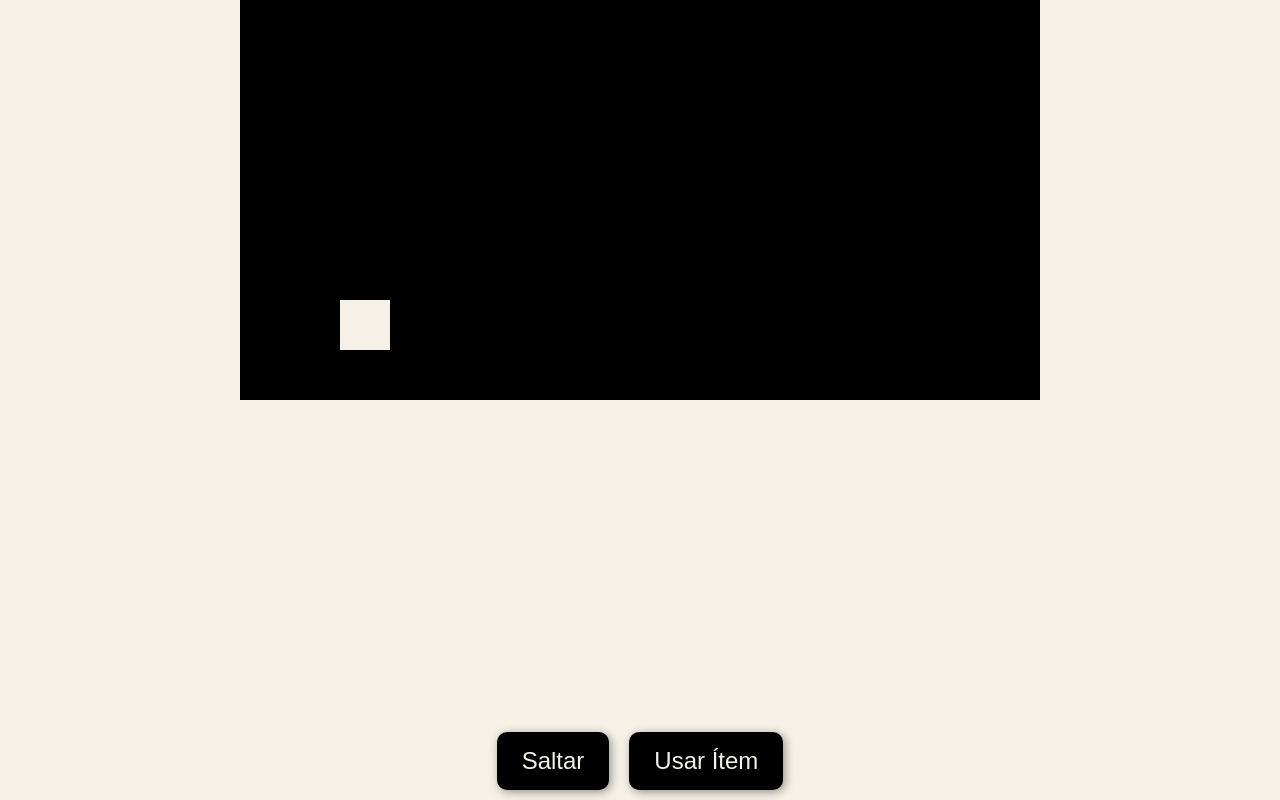
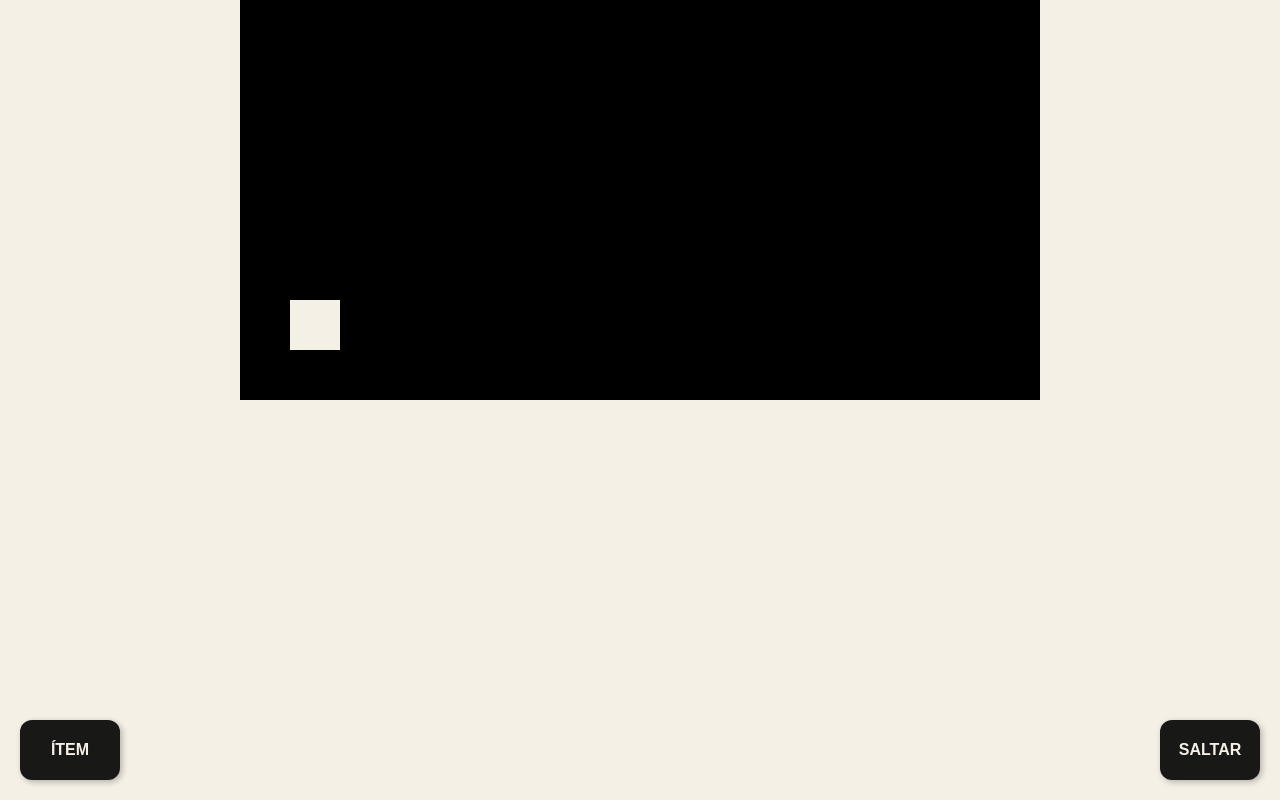
Before and after one commit to juliagirones/Metu, a plain HTML site: page index.html in a window 1280 px wide. Drawn offline with Linux system fonts and the light colour scheme.

Commit message:
index.html

```diff
--- a/index.html
+++ b/index.html
@@ -1,117 +1,119 @@
-<!DOCTYPE html><html lang="en">
+<!DOCTYPE html>
+<html lang="es">
 <head>
   <meta charset="UTF-8" />
-  <meta name="viewport" content="width=device-width, initial-scale=1.0" />
+  <meta name="viewport" content="width=device-width, initial-scale=1.0"/>
   <title>Metu</title>
   <style>
     body {
       margin: 0;
-      background-color: #f5f1e6; /* color crema/beige */
+      background-color: #f5f0e6; /* crema claro */
+      font-family: Arial, sans-serif;
       overflow: hidden;
-      font-family: sans-serif;
-    }canvas {
-  display: block;
-  background: #000;
-  margin: 0 auto;
     }
 
-.controls {
-  position: fixed;
-  bottom: 10px;
-  left: 0;
-  width: 100%;
-  display: flex;
-  justify-content: center;
-  gap: 20px;
-  z-index: 10;
+    canvas {
+      display: block;
+      margin: 0 auto;
+      background-color: #000; /* fondo del juego negro */
     }
 
-.controls button {
-  font-size: 1.5rem;
-  padding: 15px 25px;
+    #jumpButton, #itemButton {
+      position: fixed;
+      bottom: 20px;
+      width: 100px;
+      height: 60px;
+      font-size: 16px;
+      font-weight: bold;
+      border-radius: 12px;
       border: none;
-  border-radius: 10px;
-  background-color: #000;
-  color: #f5f1e6;
-  box-shadow: 2px 2px 10px rgba(0,0,0,0.4);
+      color: #f5f0e6; /* texto crema */
+      background-color: #000; /* fondo negro */
+      opacity: 0.9;
+      z-index: 1000;
+      box-shadow: 2px 2px 6px rgba(0, 0, 0, 0.3);
     }
 
-.controls button:active {
-  background-color: #333;
+    #jumpButton {
+      right: 20px;
     }
 
+    #itemButton {
+      left: 20px;
+    }
+
+    @media (max-width: 600px) {
+      #jumpButton, #itemButton {
+        width: 80px;
+        height: 50px;
+        font-size: 14px;
+      }
+    }
   </style>
 </head>
 <body>
-  <canvas id="gameCanvas" width="800" height="400"></canvas>  <div class="controls">
-    <button id="jumpBtn">Saltar</button>
-    <button id="itemBtn">Usar Ítem</button>
-  </div>  <script>
-    const canvas = document.getElementById('gameCanvas');
-    const ctx = canvas.getContext('2d');
+  <canvas id="gameCanvas" width="800" height="400"></canvas>
+  <button id="jumpButton">SALTAR</button>
+  <button id="itemButton">ÍTEM</button>
 
-    let player = {
-      x: 100,
+  <script>
+    const canvas = document.getElementById("gameCanvas");
+    const ctx = canvas.getContext("2d");
+
+    const player = {
+      x: 50,
       y: 300,
       width: 50,
       height: 50,
+      color: "#f5f0e6",
       velocityY: 0,
-      jumpForce: 15,
-      grounded: true,
-      color: '#f5f1e6',
+      jumping: false,
     };
 
-    let gravity = 0.8;
-    let isUsingItem = false;
+    const gravity = 0.9;
+
+    function drawPlayer() {
+      ctx.fillStyle = player.color;
+      ctx.fillRect(player.x, player.y, player.width, player.height);
+    }
 
     function update() {
+      ctx.clearRect(0, 0, canvas.width, canvas.height);
+
+      if (player.jumping) {
         player.velocityY += gravity;
         player.y += player.velocityY;
 
         if (player.y >= 300) {
           player.y = 300;
+          player.jumping = false;
           player.velocityY = 0;
-        player.grounded = true;
         }
       }
 
-    function draw() {
-      ctx.fillStyle = '#000';
-      ctx.fillRect(0, 0, canvas.width, canvas.height);
-
-      ctx.fillStyle = player.color;
-      ctx.fillRect(player.x, player.y, player.width, player.height);
-    }
-
-    function gameLoop() {
-      update();
-      draw();
-      requestAnimationFrame(gameLoop);
+      drawPlayer();
+      requestAnimationFrame(update);
     }
 
     function jump() {
-      if (player.grounded) {
-        player.velocityY = -player.jumpForce;
-        player.grounded = false;
+      if (!player.jumping) {
+        player.velocityY = -15;
+        player.jumping = true;
       }
     }
 
-    function useItem() {
-      // Aquí agregarás lógica para usar ítems más adelante
-      console.log('Usando ítem...');
-      isUsingItem = true;
-      setTimeout(() => isUsingItem = false, 1000);
-    }
+    document.getElementById("jumpButton").addEventListener("click", jump);
 
-    document.getElementById('jumpBtn').addEventListener('click', jump);
-    document.getElementById('itemBtn').addEventListener('click', useItem);
-
-    // Controles con teclado también (por si juega desde compu)
-    document.addEventListener('keydown', (e) => {
-      if (e.code === 'Space') jump();
-      if (e.code === 'KeyE') useItem();
+    document.getElementById("itemButton").addEventListener("click", () => {
+      alert("Usaste un ítem 🧪 (¡aún sin funcionalidad!)");
     });
 
-    gameLoop();
-  </script></body>
+    // Opcional: salto con teclado
+    window.addEventListener("keydown", (e) => {
+      if (e.code === "Space") jump();
+    });
+
+    update();
+  </script>
+</body>
 </html>
```
Lines whose indentation alone changed are shown as unchanged.
